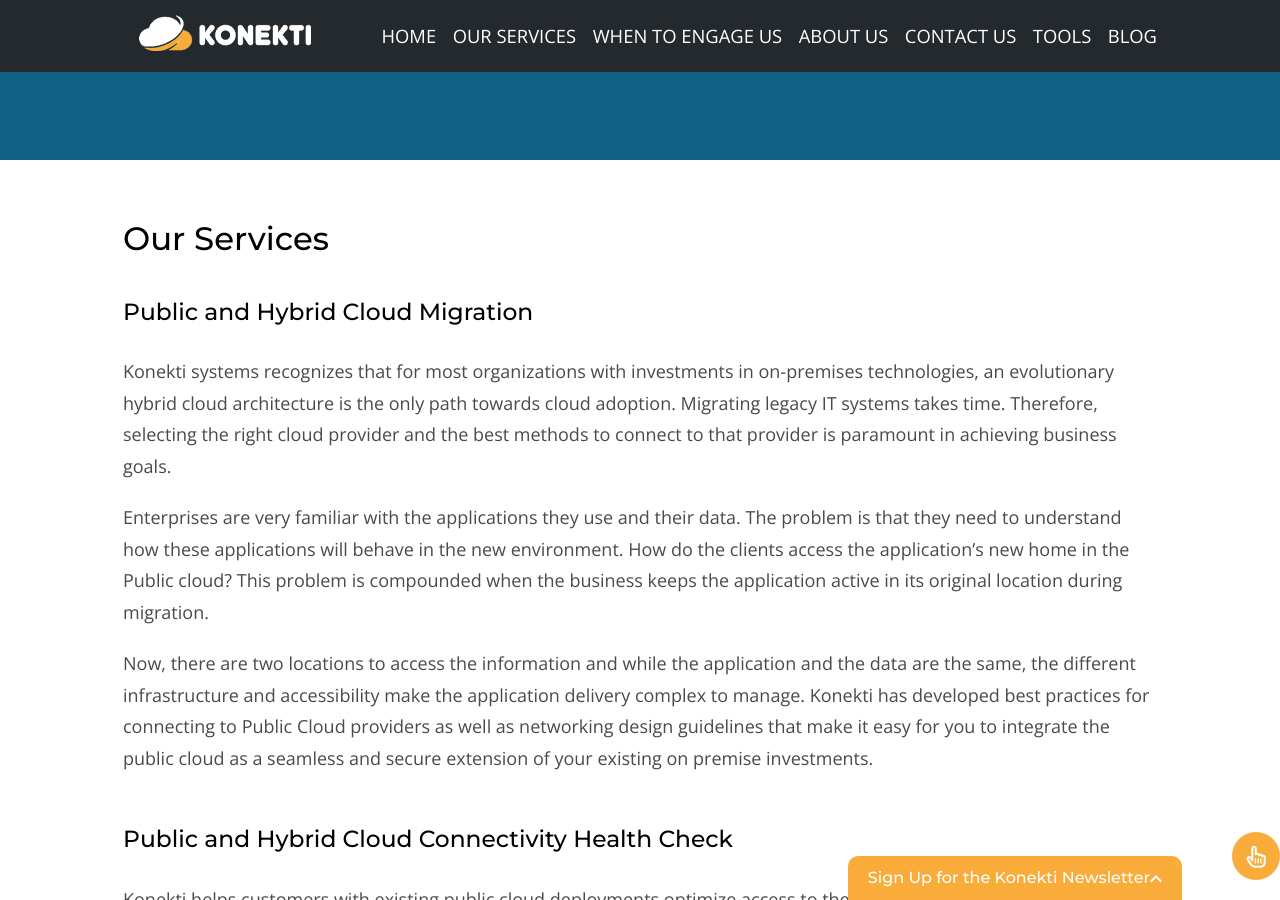
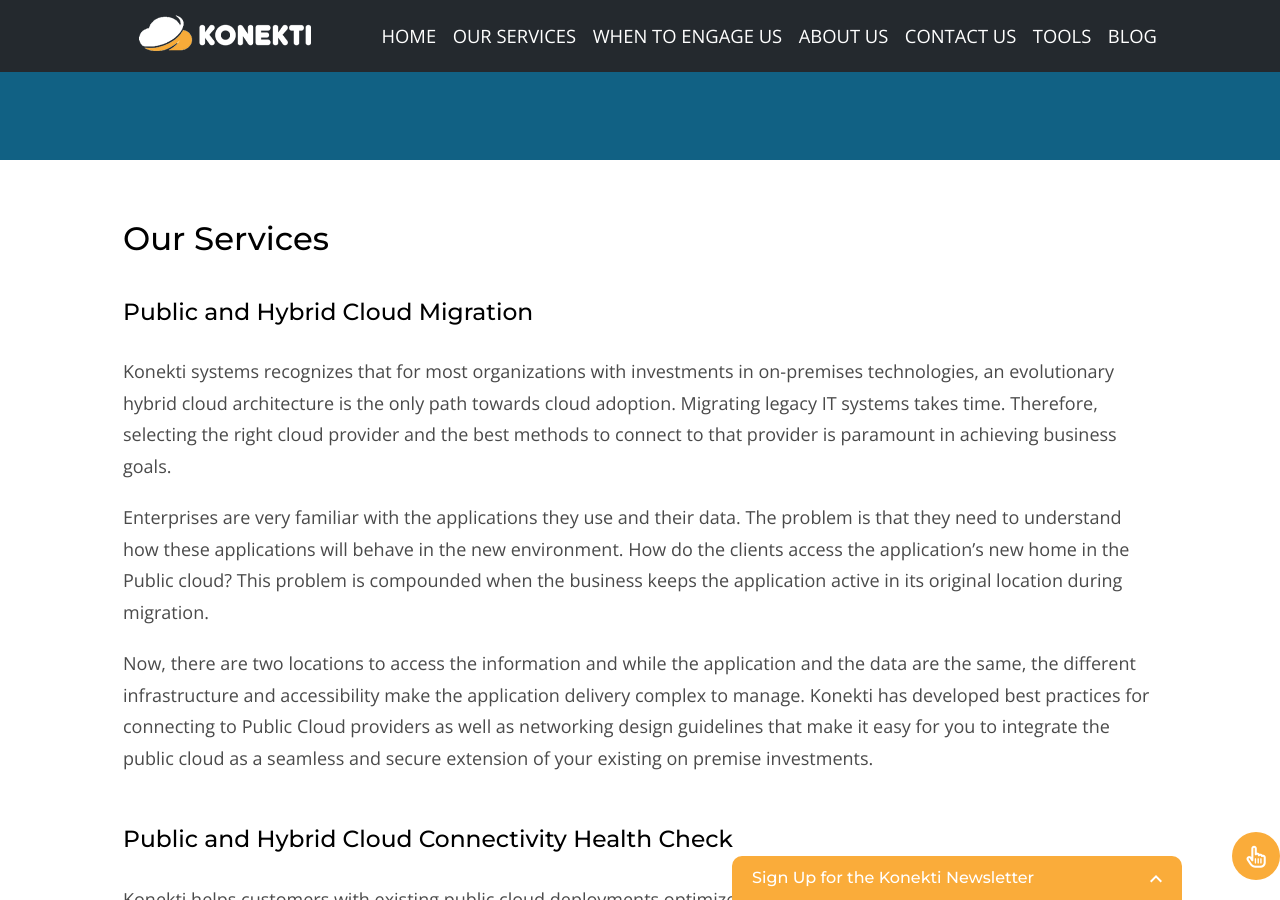
Before and after one commit to konekti/jeffbrl.github.io, a Jekyll site: the page built from _pages/index.md, in a window 1280 px wide and 900 px high, scrolled down 596 px. Built offline with Jekyll 4.4.1, drawn with Linux system fonts in a browser that asks for light colours; nearby versions of some CDN libraries.

Commit message:
increase newsletter width

```diff
--- a/_sass/_components.scss
+++ b/_sass/_components.scss
@@ -301,7 +301,8 @@ section p{
     right: 0;
     overflow: hidden;
     transform-origin: 100% 50%;
-    min-width: 280px;
+    width: 100%;
+    max-width: 450px;
   }
   &_preview {
     font-family:  'Montserrat', sans-serif;
```
